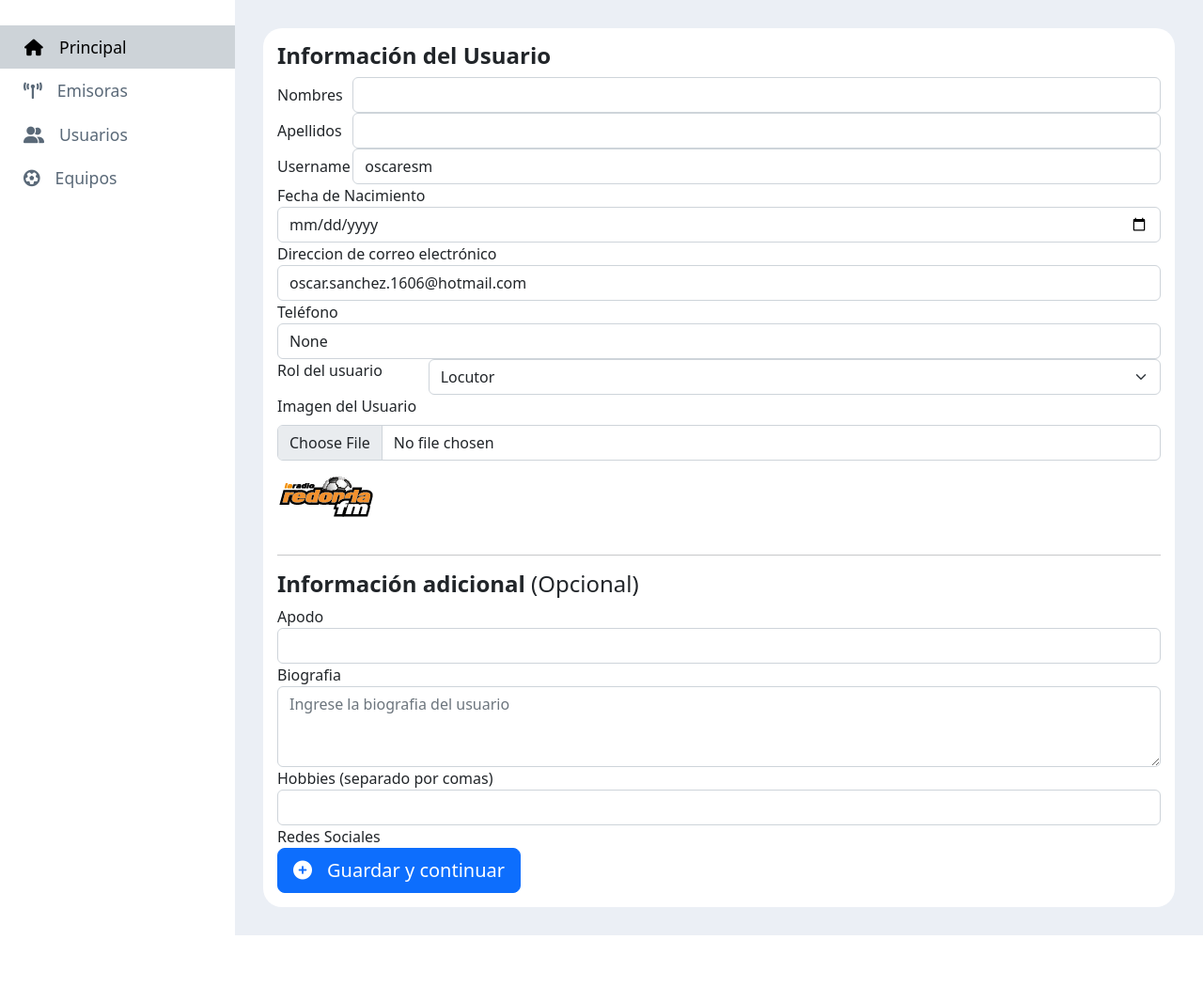
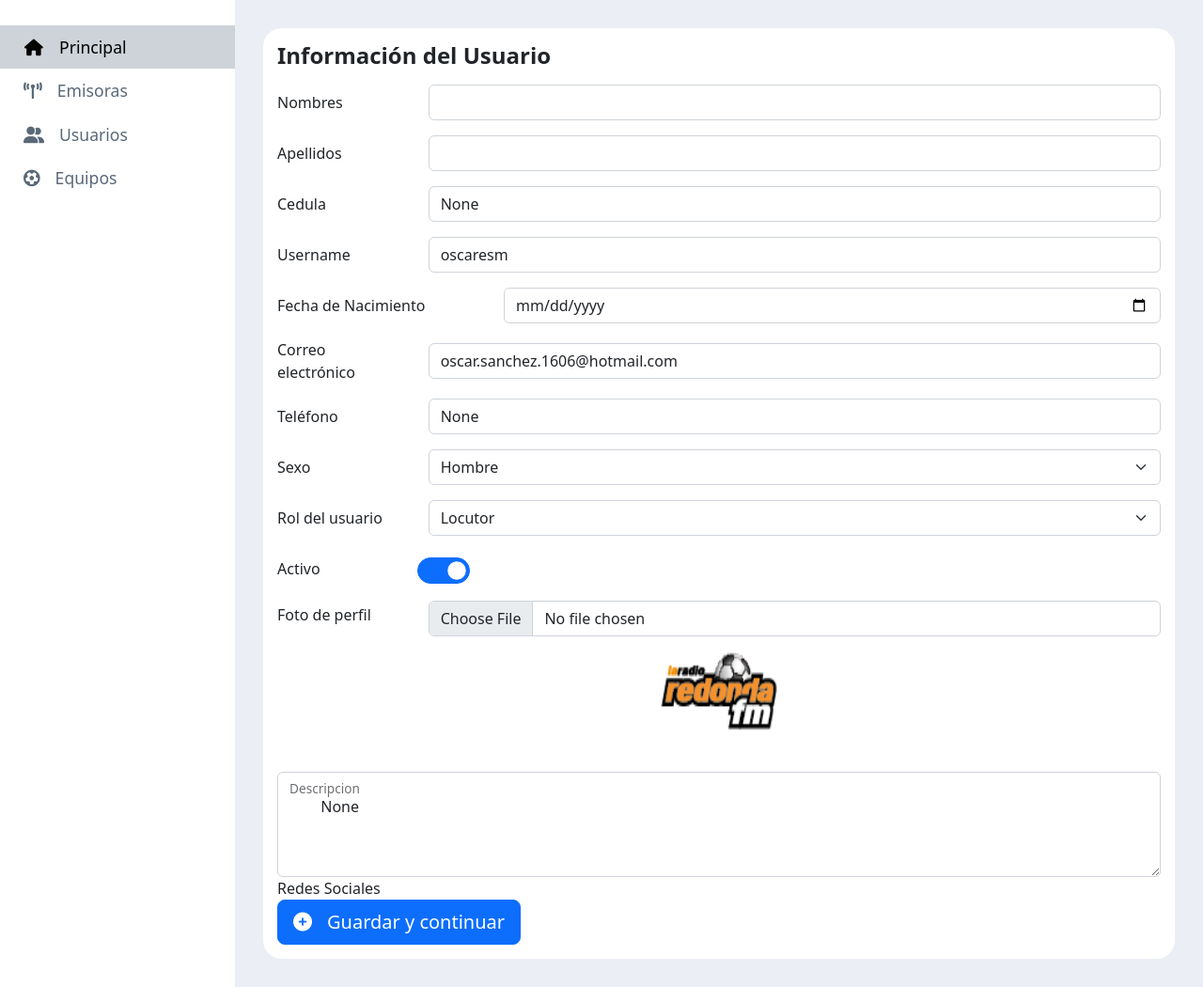
Before and after one commit to oscaresm98/appRadioCanela, a Django app: page /usuarios/editar/1 in a window 1280 px wide. Shown: the part 118-1168 px from the top of the page at 94% size. Before the commit the page ends 1113 px from the top, so only its background shows below. Run offline with Django 4.2, Linux system fonts and the light colour scheme; a user stored in the database is signed in; data comes from the database, SQL or seed files in the repository; both versions use the stored data as it was after the commit; some libraries are stand-ins or nearby versions.

Commit message:
user improves

```diff
--- a/radioCanela/WebAdminRadio/forms.py
+++ b/radioCanela/WebAdminRadio/forms.py
@@ -30,6 +30,7 @@ class UsuarioForm(forms.ModelForm):
                 'fechaNacimiento',
                 'telefono',
                 'rol',
+                'descripcion',
                 'foto',
                 'activo'
         ]
--- a/radioCanela/WebAdminRadio/templates/webAdminRadio/editar_usuario.html
+++ b/radioCanela/WebAdminRadio/templates/webAdminRadio/editar_usuario.html
@@ -31,93 +31,186 @@
 {% endif %}
 {% endcomment %}
 <h4><b>Información del Usuario </b></h4>
-    <form id="addLocutor" onsubmit="alert(action);return validate()"
-    action="{% url 'editar_usuario' usuario.id %}"
+<form id="addLocutor" onsubmit="alert(action);return validate()" action="{% url 'editar_usuario' usuario.id %}"
     method="POST" enctype="multipart/form-data">
     {% csrf_token %}
     <!-- Nombre del usuario -->
-    <div class="form-group row">
+    <div class="my-3 row align-items-center ">
+        <div class="col-2">
             <label for="nombre" class="col-sm-1 col-form-label">Nombres</label>
-        <div class="col-sm-11">
-            <input id="nombre" name="nombre" type="text" class="form-control" value="{{ usuario.first_name }}" oninvalid="this.setCustomValidity('Ingrese un nombre válido')" oninput="this.setCustomValidity('')" required>
+        </div>
+
+        <div class="col-10">
+            <input id="nombre" name="nombre" type="text" class="form-control" value="{{ usuario.first_name }}"
+                oninvalid="this.setCustomValidity('Ingrese un nombre válido')" oninput="this.setCustomValidity('')"
+                required>
         </div>
     </div>
-    <div class="form-group row">
+    <div class="my-3 row align-items-center">
+        <div class="col-2">
             <label for="apellido" class="col-sm-1 col-form-label">Apellidos</label>
-        <div class="col-sm-11">
-            <input id="apellido" name="apellido" type="text" class="form-control" value="{{ usuario.last_name }}" oninvalid="this.setCustomValidity('Ingrese un apellido válido')" oninput="this.setCustomValidity('')" required>
+        </div>
+        <div class="col-10">
+            <input id="apellido" name="apellido" type="text" class="form-control" value="{{ usuario.last_name }}"
+                oninvalid="this.setCustomValidity('Ingrese un apellido válido')" oninput="this.setCustomValidity('')"
+                required>
         </div>
     </div>
-    <div class="form-group row">
+    <div class="my-3 row align-items-center">
+        <div class="col-2">
+            <label for="cedula" class="col-sm-1 col-form-label">Cedula</label>
+        </div>
+        <div class="col-10">
+            <input id="cedula" name="cedula" type="text" class="form-control" value="{{ usuario.cedula }}"
+                oninvalid="this.setCustomValidity('Ingrese un apellido válido')" oninput="this.setCustomValidity('')"
+                required>
+        </div>
+    </div>
+    <div class="my-3 row align-items-center">
+        <div class="col-2">
             <label for="user" class="col-sm-1 col-form-label">Username</label>
-            <div class="col-sm-11">
-                <input id="user" name="username" type="text" class="form-control" value="{{ usuario.username }}" oninvalid="this.setCustomValidity('Ingrese un username válido')" oninput="this.setCustomValidity('')" required>
+        </div>
+        <div class="col-10">
+            <input id="user" name="username" type="text" class="form-control" value="{{ usuario.username }}"
+                oninvalid="this.setCustomValidity('Ingrese un username válido')" oninput="this.setCustomValidity('')"
+                required>
         </div>
     </div>
     <!-- Fecha de Nacimiento -->
-    <div class="form-group">
+    <div class="my-3 row align-items-center">
+        <div class="col-3">
             <label for="fechaNac">Fecha de Nacimiento</label>
-        <input id="fechaNac" name="fechaNac" type="date" class="form-control" value="{{ usuario.fecha_nac|date:'Y-m-d' }}"oninvalid="this.setCustomValidity('Ingrese una fecha')" oninput="this.setCustomValidity('')" required>
+        </div>
+        <div class="col-9">
+            <input id="fechaNac" name="fechaNac" type="date" class="form-control"
+                value="{{ usuario.fechaNacimiento|date:'Y-m-d' }}" oninvalid="this.setCustomValidity('Ingrese una fecha')"
+                oninput="this.setCustomValidity('')" required>
+        </div>
     </div>
     <!-- E-mail -->
-    <div class="form-group">
-        <label for="email">Direccion de correo electrónico</label>
-        <input id="email" name="email" type="email" class="form-control" value="{{ usuario.email }}" oninvalid="this.setCustomValidity('Ingrese una direccion válida')" oninput="this.setCustomValidity('')" required>
+    <div class="my-3 row align-items-center">
+        <div class="col-2">
+            <label for="email">Correo electrónico</label>
+        </div>
+        <div class="col-10">
+            <input id="email" name="email" type="email" class="form-control" value="{{ usuario.email }}"
+                oninvalid="this.setCustomValidity('Ingrese una direccion válida')" oninput="this.setCustomValidity('')"
+                required>
+        </div>
     </div>
     <!-- Teléfono -->
-    <div class="form-group">
+    <div class="my-3 row align-items-center">
+        <div class="col-2">
             <label for="telefono">Teléfono</label>
-        <input id="telefono" name="telefono" type="tel" pattern="[0-9]{9,10}" class="form-control" value="{{ usuario.telefono }}" oninvalid="this.setCustomValidity('Ingrese un telefono válido')" oninput="this.setCustomValidity('')" required>
-    </div>
-    <!-- Rol -->
-    <div class="row">
-        <div class="col-2" >
-            <label for="tipo_usuario">Rol del usuario</label>
         </div>
         <div class="col-10">
-            <select class=" form-select" aria-label="Default select example">
-                <option value="Locutor">Locutor</option>
-                <option value="Gerente">Gerente</option>
-                <option value="Director">Director</option>
-                <option value="Community Manager">Community Manager</option>
+            <input id="telefono" name="telefono" type="tel" pattern="[0-9]{9,10}" class="form-control"
+                value="{{ usuario.telefono }}" oninvalid="this.setCustomValidity('Ingrese un telefono válido')"
+                oninput="this.setCustomValidity('')" required>
+        </div>
+    </div>
+    <!-- Sexo -->
+    <div class="my-3 row align-items-center">
+        <div class="col-2">
+            <label >Sexo</label>
+        </div>
+        <div class="col-10">
+            <select  name="sexo" value="noBinario" class="form-select" aria-label="Default select example">
+                {% if usuario.sexo == "hombre"%}
+                    <option value="hombre" selected>Hombre</option>
+                {% else %}
+                    <option value="hombre">Hombre</option>
+                {%endif %}
+                {% if usuario.sexo == "mujer"%}
+                    <option value="mujer" selected>Mujer</option>
+                {% else %}
+                    <option value="mujer">Mujer</option>
+                {% endif %}
+                {% if usuario.sexo == "noBinario"%}
+                    <option value="noBinario" selected>No binario</option>
+                {% else %}
+                    <option value="noBinario">No binario</option>
+                {% endif%}
                 </select>
         </div>
 
     </div>
+    <!-- Rol -->
+    <div class="my-3 row align-items-center">
+        <div class="col-2">
+            <label for="tipo_usuario">Rol del usuario</label>
+        </div>
+        <div class="col-10">
+            <select name="rol" class=" form-select" aria-label="Default select example">
+                {% if usuario.rol == "Locutor"%}
+                <option value="Locutor" selected>Locutor</option>
+                {% else %}
+                <option value="Locutor">Locutor</option>
+                {% endif %}
+                {% if usuario.rol == "Gerente"%}
+                <option value="Gerente" selected>Gerente</option>
+                {% else %}
+                <option value="Gerente">Gerente</option>
+                {% endif %}
+                {% if usuario.rol == "Director"%}
+                <option value="Director" selected>Director</option>
+                {% else %}
+                <option value="Director">Director</option>
+                {% endif %}
+                {% if usuario.rol == "Community Manager"%}
+                <option value="Community Manager" selected>Community Manager</option>
+                {% else %}
+                <option value="Community Manager">Community Manager</option>
+                {% endif %}
+            </select>
+        </div>
+
+    </div>
+    <!--Estado Activo-->
+    <div class="my-3 row align-items-center">
+        <div class="col-2">
+            <label class="form-check-label" for="flexSwitchCheckChecked">Activo</label>
+        </div>
+        <div class="col-10 fs-3 form-check form-switch">
+            {% if usuario.activo %}
+            <input name="activo" class="form-check-input" type="checkbox" role="switch" id="flexSwitchCheckChecked" checked>
+            {% else %}
+            <input name="activo" class="form-check-input" type="checkbox" role="switch" id="flexSwitchCheckChecked">
+            {% endif %}
+        </div>
+    </div>
+
     <!-- Imange del usuario -->
     <div class="form-group">
         <div class="custom-file">
-            <div class="mb-3">
-                <label for="formFile" class="form-label">Imagen del Usuario</label>
-                <input class="form-control" type="file" id="formFile" accept=".png, .jpg, .jpeg" oninvalid="this.setCustomValidity('Ingrese una imagen para el segmento')" oninput="this.setCustomValidity('')">
+            <div class="my-3 row align-items-center">
+                <div class="col-2">
+                    <label for="formFile" class="form-label">Foto de perfil</label>
                 </div>
-            <div class="img-holder">
+                <div class="col-10">
+                    <input class="form-control" type="file" id="formFile" accept=".png, .jpg, .jpeg"
+                        oninvalid="this.setCustomValidity('Ingrese una imagen para el segmento')"
+                        oninput="alert('Imagen ingresada con exito')">
+                </div>
+            </div>
+            <div class="img-holder text-center">
                 {% if usuario.imagen %}
-                    <img id="preview" src="{{ usuario.imagen.url }}">
+                <img id="preview" style="width:8rem; height:8rem" src="{{ usuario.imagen.url }}">
                 {% else %}
-                    <img id="preview" src="{% static 'webAdminRadio/images/placeholder.png' %}">
+                <img id="preview" style="width:8rem; height:8rem"
+                    src="{% static 'webAdminRadio/images/placeholder.png' %}">
                 {% endif %}
             </div>
         </div>
     </div>
-    <hr>
-    <!-- Información que se llenará si se quiere ingresar un locutor -->
-    <h4><b>Información adicional</b> (Opcional)</h4>
-    <!-- Apodo -->
-    <div class="form-group">
-        <label for="apodo">Apodo</label>
-        <input id="apodo" class="form-control" name="apodo" type="text" value="{% if usuario.apodo != 'None' %}{{ usuario.apodo }}{% endif %}"oninvalid="this.setCustomValidity('Ingrese un apodo válido')" oninput="this.setCustomValidity('')">
+    <!--Descripcion-->
+    <div class=" form-floating">
+        <textarea name="descripcion"  class="form-control" style="height: 7rem;" placeholder="Leave a comment here" id="floatingTextarea">
+        {{usuario.descripcion}}
+        </textarea>
+        <label for="floatingTextarea">Descripcion</label>
     </div>
-    <!-- Biografia -->
-    <div class="form-group">
-        <label for="biografia">Biografia</label>
-        <textarea id="biografia" class="form-control" name="biografia" rows="3" placeholder="Ingrese la biografia del usuario" oninvalid="this.setCustomValidity('Ingrese la biografia del usuario')" oninput="this.setCustomValidity('')" maxlength="250">{% if usuario.biografia != 'None' %}{{ usuario.biografia }}{% endif %}</textarea>
-    </div>
-    <!-- Hobbies -->
-    <div class="form-group">
-        <label for="hobbies">Hobbies (separado por comas)</label>
-        <input id="hobbies" class="form-control" name="hobbies" type="text" value="{% if usuario.hobbies != 'None' %}{{ usuario.hobbies }}{% endif %}">
-    </div>
+
     <!-- Div de Redes Sociales-->
     <div class="form-group">
         <label for="">Redes Sociales</label>
@@ -126,8 +219,9 @@
 
         </div>
     </div>
-    <button type="submit" class="btn btn-primary btn-lg submit"><i class="fas fa-plus-circle"></i>Guardar y continuar</button>
+    <button type="submit" class="btn btn-primary btn-lg submit"><i class="fas fa-plus-circle"></i>Guardar y
+        continuar</button>
 </form>
 {% endblock %}
-{% block script %}
+{% block page_script %}
 {% endblock %}
--- a/radioCanela/WebAdminRadio/views.py
+++ b/radioCanela/WebAdminRadio/views.py
@@ -30,23 +30,34 @@ def editar_usuario(request,id_usuario):
         username = request.POST['username']
         first = request.POST['nombre']
         last = request.POST['apellido']
-        #sexo = request.POST['sexo']
+        sexo = request.POST['sexo']
         email = request.POST['email']
-        #cedula = request.POST['cedula']
+        cedula = request.POST['cedula']
         nacimiento = request.POST['fechaNac']
         telefono = request.POST['telefono']
-        #rol = request.POST['rol']
+        rol = request.POST['rol']
         #foto = request.POST['foto']
+        descripcion=request.POST['descripcion']
+        activo=True
+        try:
+            activo=request.POST['activo']=='on'
+        except:
+            activo=False
+
+        print("SEXO: ",sexo)
+        print("ACTIVO: ",activo)
         user_form = UsuarioForm({
             'username':username,
             'first_name':first,
             'last_name':last,
-            #'sexo':sexo,
+            'sexo':sexo,
             'email':email,
-            #'cedula':cedula,
+            'cedula':cedula,
             'fechaNacimiento':nacimiento,
             'telefono':telefono,
-            #'rol':rol,
+            'rol':rol,
+            'descripcion':descripcion,
+            'activo':activo,
             #'foto':foto,
         }, request.FILES, instance=edit_usuario)
         if user_form.is_valid():
```
Also changed, not shown: radioCanela/db.sqlite3. Lines whose indentation alone changed are shown as unchanged.
